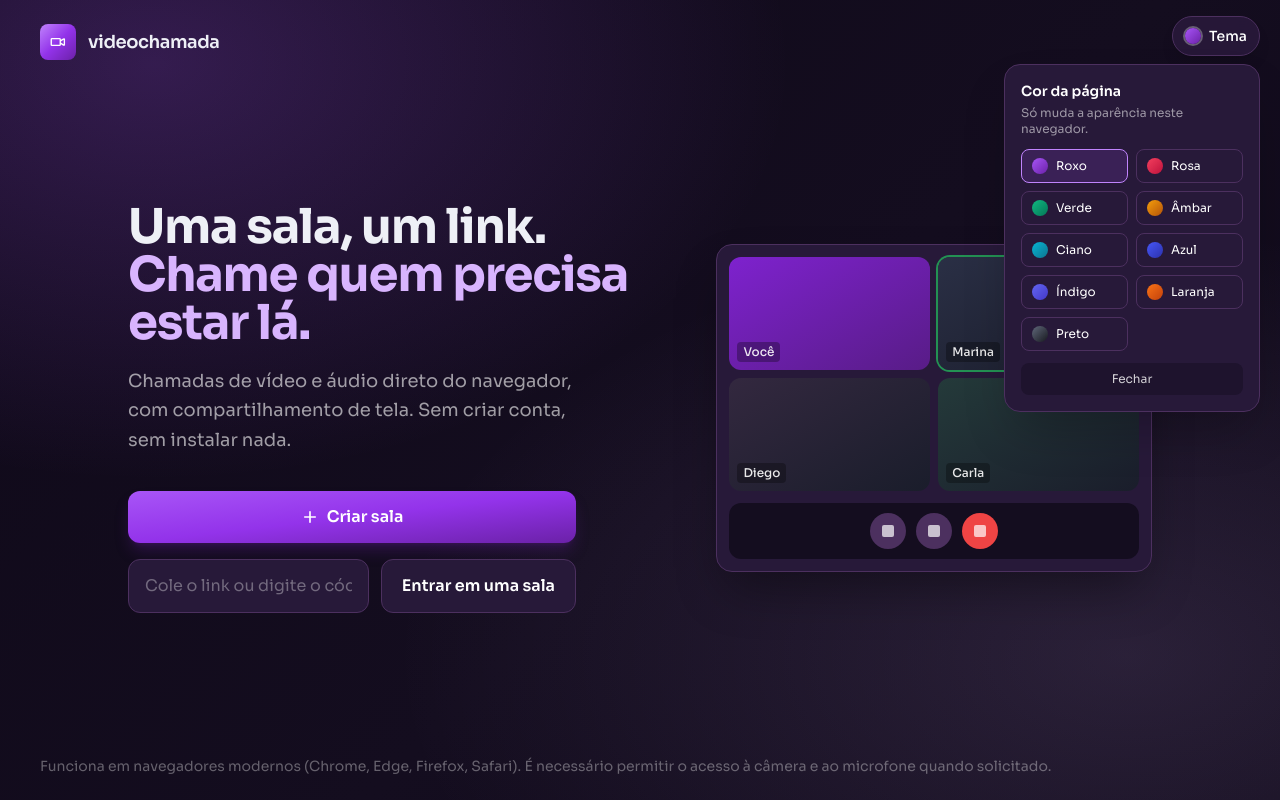
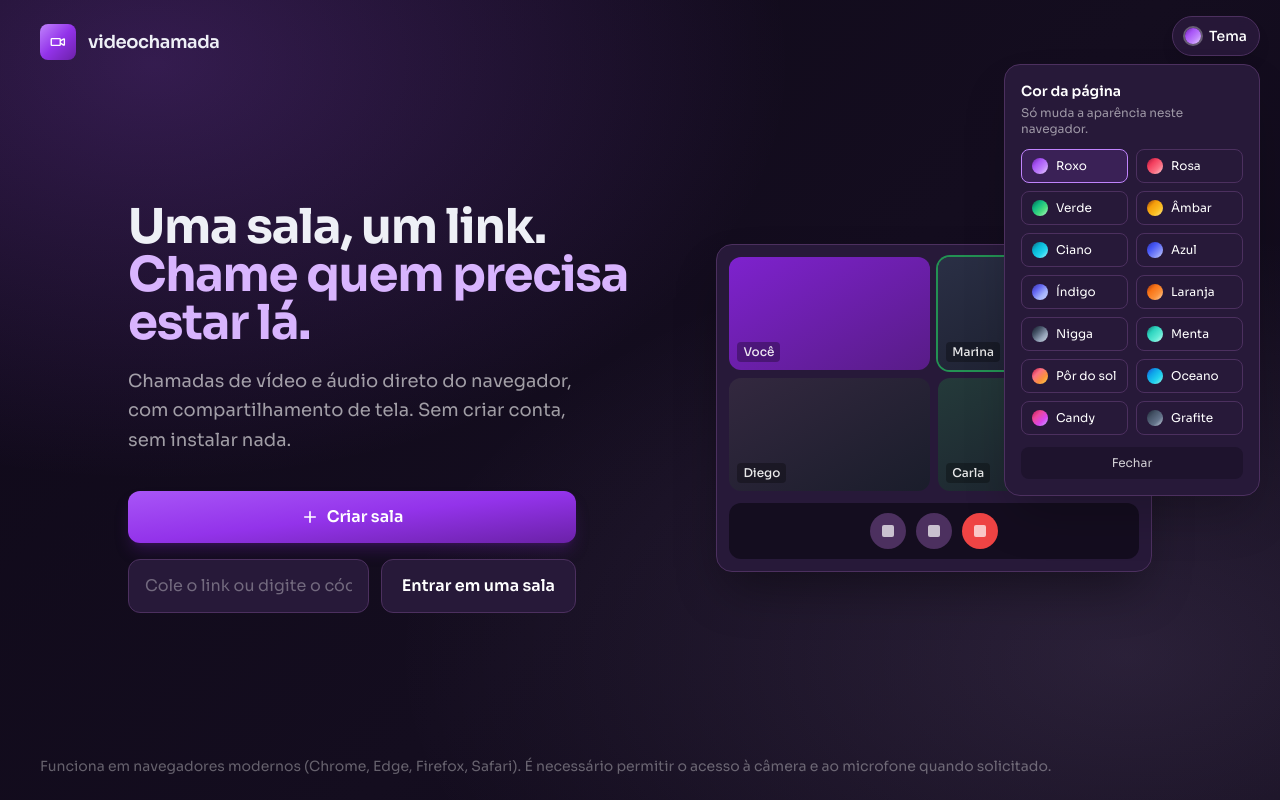
Before and after one commit to matheusnakayama/teste, a Next.js app: page / in a window 1280 px wide. Both pictures are taken after a click on the button "Tema". Built offline with nearby package versions, Linux system fonts and the light colour scheme.

Commit message:
Update ThemePicker.tsx

```diff
--- a/components/ThemePicker.tsx
+++ b/components/ThemePicker.tsx
@@ -3,19 +3,32 @@
 import { useEffect, useState } from 'react';
 
 const THEMES = [
-  { id: 'violet', name: 'Roxo', color: '#a855f7', deepColor: '#6b21a8' },
-  { id: 'rose', name: 'Rosa', color: '#f43f5e', deepColor: '#be123c' },
-  { id: 'emerald', name: 'Verde', color: '#10b981', deepColor: '#047857' },
-  { id: 'amber', name: 'Âmbar', color: '#f59e0b', deepColor: '#b45309' },
-  { id: 'cyan', name: 'Ciano', color: '#06b6d4', deepColor: '#0e7490' },
-  { id: 'blue', name: 'Azul', color: '#4657f6', deepColor: '#2c31ad' },
-  { id: 'indigo', name: 'Índigo', color: '#6366f1', deepColor: '#4338ca' },
-  { id: 'orange', name: 'Laranja', color: '#f97316', deepColor: '#c2410c' },
-  { id: 'black', name: 'Preto', color: '#60687a', deepColor: '#17191f' },
+  { id: 'violet', name: 'Roxo', colors: ['#6b21a8', '#a855f7', '#c084fc', '#e9d5ff'] },
+  { id: 'rose', name: 'Rosa', colors: ['#9f1239', '#f43f5e', '#fb7185', '#fecdd3'] },
+  { id: 'emerald', name: 'Verde', colors: ['#065f46', '#10b981', '#4ade80', '#bbf7d0'] },
+  { id: 'amber', name: 'Âmbar', colors: ['#92400e', '#f59e0b', '#fbbf24', '#fde68a'] },
+  { id: 'cyan', name: 'Ciano', colors: ['#155e75', '#06b6d4', '#22d3ee', '#a5f3fc'] },
+  { id: 'blue', name: 'Azul', colors: ['#2c31ad', '#4657f6', '#818cf8', '#c7d2fe'] },
+  { id: 'indigo', name: 'Índigo', colors: ['#3730a3', '#6366f1', '#a5b4fc', '#c7d2fe'] },
+  { id: 'orange', name: 'Laranja', colors: ['#9a3412', '#f97316', '#fb923c', '#fed7aa'] },
+  { id: 'black', name: 'Nigga', colors: ['#111827', '#475569', '#94a3b8', '#cbd5e1'] },
+  { id: 'mint', name: 'Menta', colors: ['#0f766e', '#2dd4bf', '#5eead4', '#ccfbf1'] },
+  { id: 'sunset', name: 'Pôr do sol', colors: ['#be123c', '#fb7185', '#fb923c', '#fcd34d'] },
+  { id: 'ocean', name: 'Oceano', colors: ['#1d4ed8', '#0ea5e9', '#22d3ee', '#99f6e4'] },
+  { id: 'candy', name: 'Candy', colors: ['#be185d', '#ec4899', '#d946ef', '#c4b5fd'] },
+  { id: 'graphite', name: 'Grafite', colors: ['#1f2937', '#475569', '#64748b', '#cbd5e1'] },
 ] as const;
 
 type ThemeId = (typeof THEMES)[number]['id'];
 const STORAGE_KEY = 'videochamada-theme';
+
+function applyTheme(themeId: ThemeId) {
+  const option = THEMES.find((candidate) => candidate.id === themeId) ?? THEMES[0];
+  document.documentElement.dataset.theme = themeId;
+  option.colors.forEach((color, index) => {
+    document.documentElement.style.setProperty(`--theme-gradient-${index + 1}`, color);
+  });
+}
 
 export default function ThemePicker() {
   const [theme, setTheme] = useState<ThemeId>('violet');
@@ -30,13 +43,13 @@ export default function ThemePicker() {
     }
     const initial = THEMES.some((option) => option.id === saved) ? (saved as ThemeId) : 'violet';
     setTheme(initial);
-    document.documentElement.dataset.theme = initial;
+    applyTheme(initial);
 
     function syncTheme(event: StorageEvent) {
       if (event.key !== STORAGE_KEY || !THEMES.some((option) => option.id === event.newValue)) return;
       const next = event.newValue as ThemeId;
       setTheme(next);
-      document.documentElement.dataset.theme = next;
+      applyTheme(next);
     }
 
     window.addEventListener('storage', syncTheme);
@@ -45,7 +58,7 @@ export default function ThemePicker() {
 
   function chooseTheme(next: ThemeId) {
     setTheme(next);
-    document.documentElement.dataset.theme = next;
+    applyTheme(next);
     try {
       window.localStorage.setItem(STORAGE_KEY, next);
     } catch {
@@ -67,7 +80,7 @@ export default function ThemePicker() {
       >
         <span
           className="h-4 w-4 rounded-full ring-2 ring-white/30"
-          style={{ background: `linear-gradient(135deg, ${selected.color}, ${selected.deepColor})` }}
+          style={{ background: `linear-gradient(135deg, ${selected.colors.join(', ')})` }}
         />
         <span className="hidden sm:inline">Tema</span>
       </button>
@@ -95,7 +108,7 @@ export default function ThemePicker() {
               >
                 <span
                   className="h-4 w-4 shrink-0 rounded-full"
-                  style={{ background: `linear-gradient(135deg, ${option.color}, ${option.deepColor})` }}
+                  style={{ background: `linear-gradient(135deg, ${option.colors.join(', ')})` }}
                 />
                 {option.name}
               </button>
```
